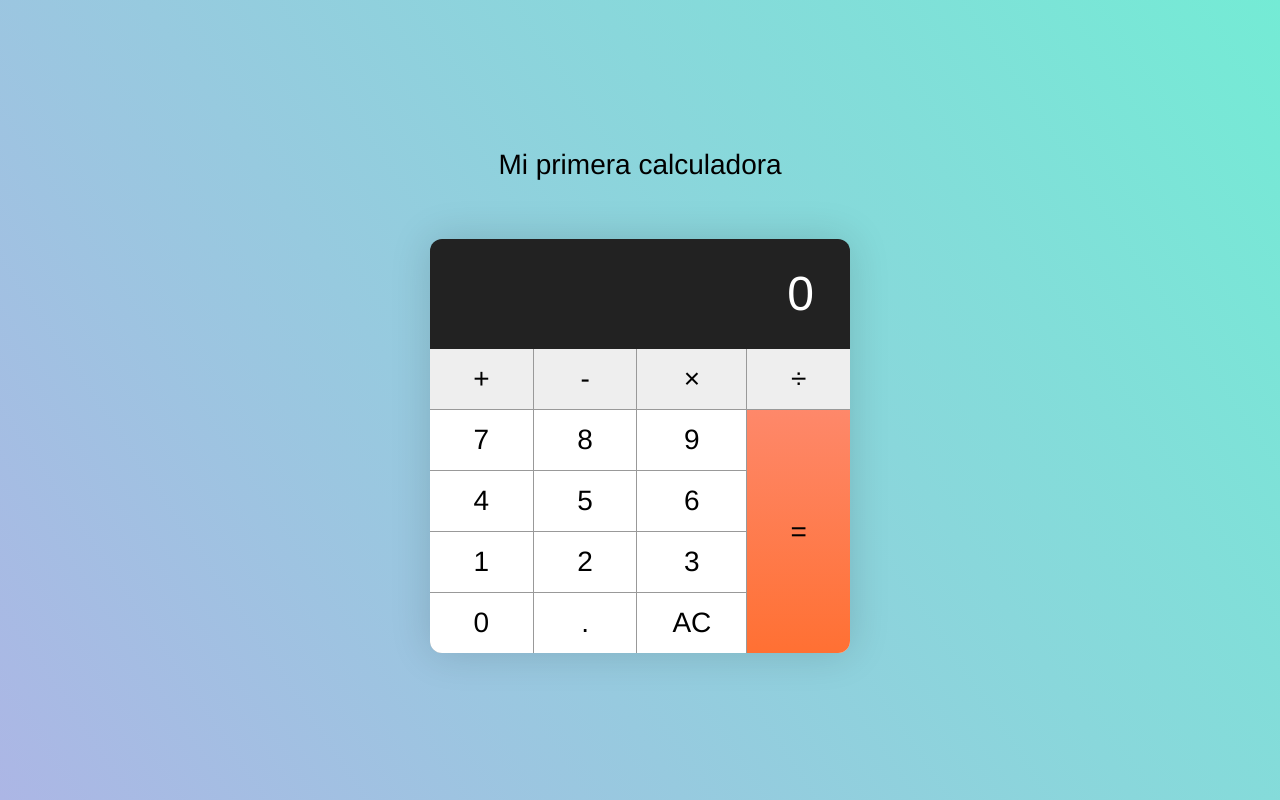
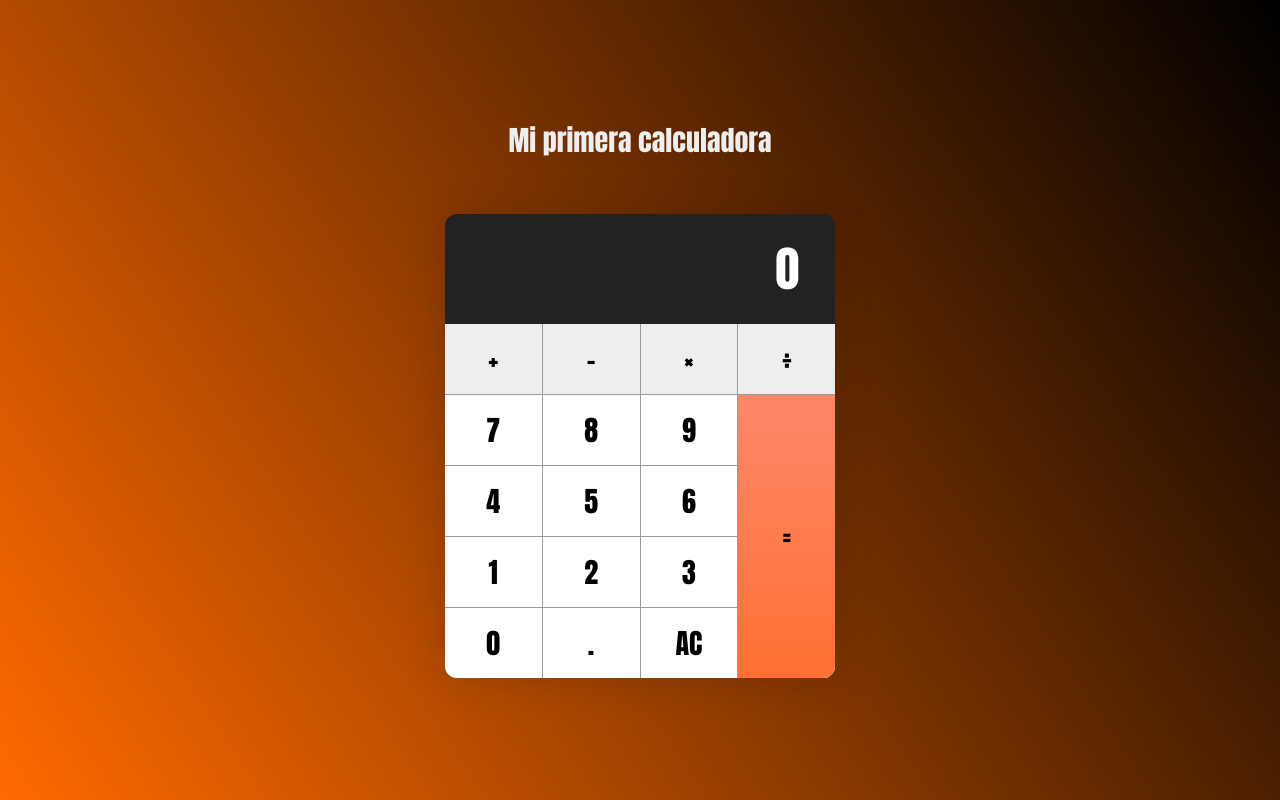
Before and after one commit to Darkcode-Team/Calculator, a plain HTML site: page calculator/index.html in a window 1280 px wide. Drawn offline with Linux system fonts and the light colour scheme.

Commit message:
cambios en el css, html y javascript
css :cambio de colores de fondo y tipo y color de letra

```diff
--- a/calculator/function.js
+++ b/calculator/function.js
@@ -1,22 +1,30 @@
 
-const calculate = (n1, operator, n2) => {
+newFunction()
+
+
+function newFunction() {
+  const calculate = (n1, operator, n2) => {
     const firstNum = parseFloat(n1)
     const secondNum = parseFloat(n2)
-    if (operator === 'add') return firstNum + secondNum
-    if (operator === 'subtract') return firstNum - secondNum
-    if (operator === 'multiply') return firstNum * secondNum
-    if (operator === 'divide') return firstNum / secondNum
+    if (operator === 'add')
+      return firstNum + secondNum
+    if (operator === 'subtract')
+      return firstNum - secondNum
+    if (operator === 'multiply')
+      return firstNum * secondNum
+    if (operator === 'divide')
+      return firstNum / secondNum
   }
 
   const getKeyType = key => {
     const { action } = key.dataset
-    if (!action) return 'number'
-    if (
-      action === 'add' ||
+    if (!action)
+      return 'number'
+    if (action === 'add' ||
       action === 'subtract' ||
       action === 'multiply' ||
-      action === 'divide'
-    ) return 'operator'
+      action === 'divide')
+      return 'operator'
     // For everything else, return the action
     return action
   }
@@ -25,10 +33,7 @@ const calculate = (n1, operator, n2) => {
     const keyContent = key.textContent
     const keyType = getKeyType(key)
     const {
-      firstValue,
-      operator,
-      modValue,
-      previousKeyType
+      firstValue, operator, modValue, previousKeyType
     } = state
 
     if (keyType === 'number') {
@@ -40,8 +45,10 @@ const calculate = (n1, operator, n2) => {
     }
 
     if (keyType === 'decimal') {
-      if (!displayedNum.includes('.')) return displayedNum + '.'
-      if (previousKeyType === 'operator' || previousKeyType === 'calculate') return '0.'
+      if (!displayedNum.includes('.'))
+        return displayedNum + '.'
+      if (previousKeyType === 'operator' || previousKeyType === 'calculate')
+        return '0.'
       return displayedNum
     }
 
@@ -54,7 +61,8 @@ const calculate = (n1, operator, n2) => {
         : displayedNum
     }
 
-    if (keyType === 'clear') return 0
+    if (keyType === 'clear')
+      return 0
 
     if (keyType === 'calculate') {
       return firstValue
@@ -68,10 +76,7 @@ const calculate = (n1, operator, n2) => {
   const updateCalculatorState = (key, calculator, calculatedValue, displayedNum) => {
     const keyType = getKeyType(key)
     const {
-      firstValue,
-      operator,
-      modValue,
-      previousKeyType
+      firstValue, operator, modValue, previousKeyType
     } = calculator.dataset
 
     calculator.dataset.previousKeyType = keyType
@@ -104,8 +109,10 @@ const calculate = (n1, operator, n2) => {
     const keyType = getKeyType(key)
     Array.from(key.parentNode.children).forEach(k => k.classList.remove('is-depressed'))
 
-    if (keyType === 'operator') key.classList.add('is-depressed')
-    if (keyType === 'clear' && key.textContent !== 'AC') key.textContent = 'AC'
+    if (keyType === 'operator')
+      key.classList.add('is-depressed')
+    if (keyType === 'clear' && key.textContent !== 'AC')
+      key.textContent = 'AC'
     if (keyType !== 'clear') {
       const clearButton = calculator.querySelector('[data-action=clear]')
       clearButton.textContent = 'CE'
@@ -117,7 +124,8 @@ const calculate = (n1, operator, n2) => {
   const keys = calculator.querySelector('.calculator__keys')
 
   keys.addEventListener('click', e => {
-    if (!e.target.matches('button')) return
+    if (!e.target.matches('button'))
+      return
     const key = e.target
     const displayedNum = display.textContent
     const resultString = createResultString(key, displayedNum, calculator.dataset)
@@ -126,3 +134,4 @@ const calculate = (n1, operator, n2) => {
     updateCalculatorState(key, calculator, resultString, displayedNum)
     updateVisualState(key, calculator)
   })
+}
--- a/calculator/index.html
+++ b/calculator/index.html
@@ -4,7 +4,7 @@
     <meta charset="UTF-8">
     <meta http-equiv="X-UA-Compatible" content="IE=edge">
     <meta name="viewport" content="width=device-width, initial-scale=1.0">
-    <title>Calculator </title>
+    <title>Calculator</title>
     <link rel="stylesheet" href="styles.css">
     <script src="function.js"></script>
 </head>
@@ -21,21 +21,21 @@
             <button class="key--operator" data-action="subtract">-</button>
             <button class="key--operator" data-action="multiply">&times;</button>
             <button class="key--operator" data-action="divide">÷</button>
-            <button>7</button>
-            <button>8</button>
-            <button>9</button>
-            <button>4</button>
-            <button>5</button>
-            <button>6</button>
-            <button>1</button>
-            <button>2</button>
-            <button>3</button>
-            <button>0</button>
-            <button data-action="decimal">.</button>
-            <button data-action="clear">AC</button>
+            <button class="key--number">7</button>
+            <button class="key--number">8</button>
+            <button class="key--number">9</button>
+            <button class="key--number">4</button>
+            <button class="key--number">5</button>
+            <button class="key--number">6</button>
+            <button class="key--number">1</button>
+            <button class="key--number">2</button>
+            <button class="key--number">3</button>
+            <button class="key--number">0</button>
+            <button class="key--number" data-action="decimal">.</button>
+            <button class="key--clear" data-action="clear">AC</button>
             <button class="key--equal" data-action="calculate">=</button>
           </div>
         </div>
-      </div>
+    </div>
 </body>
 </html>
--- a/calculator/styles.css
+++ b/calculator/styles.css
@@ -101,7 +101,7 @@ button:focus {
 }
 
 :root {
-  font-family: Helvetica, Arial, sans-serif;
+  font-family: Impact, Haettenschweiler, 'Arial Narrow Bold', sans-serif;
 }
 
 html {
@@ -112,7 +112,7 @@ html {
 
 body {
   align-items: center;
-  background-image: linear-gradient(236deg, #74ebd5, #acb6e5);
+  background-image: linear-gradient(236deg, #000000, #ff6a00);
   display: flex;
   height: 100vh;
   justify-content: center;
@@ -124,6 +124,7 @@ body {
 
 .container > p {
   text-align: center;
+  color: #eee;
 }
 
 .calculator {
```
